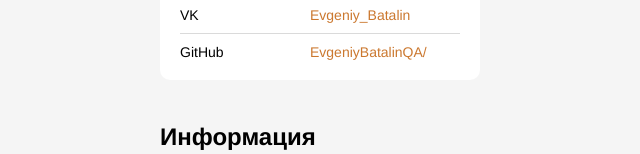
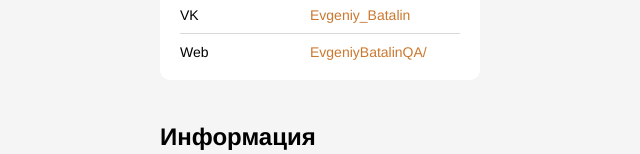
Before and after one commit to EvgeniyBatalinQA/EvgeniyBatalinQA.github.io, a plain HTML site: page index.html in a window 1280 px wide. Shown: the part 646-800 px from the top of the page, 320-960 px from the left. Drawn offline with Linux system fonts and the light colour scheme.

Commit message:
Update index.html

```diff
--- a/index.html
+++ b/index.html
@@ -37,7 +37,7 @@
 
           </li>
           <li class="links__link">
-            <p class="links__title">GitHub</p>
+            <p class="links__title">Web</p>
             <a class="linsk__link" href="https://EvgeniyBatalinQA.github.io/">EvgeniyBatalinQA/</a>
           </li>
         </ul>
```
